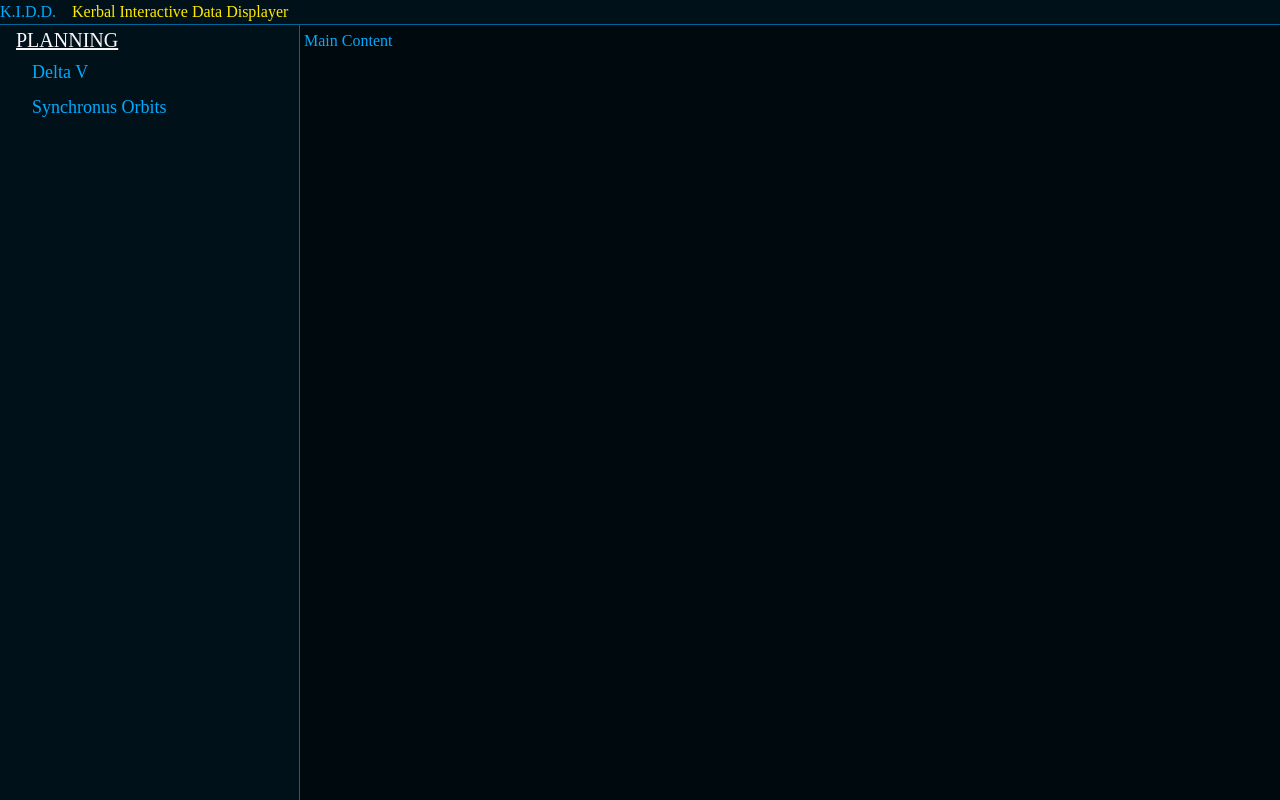
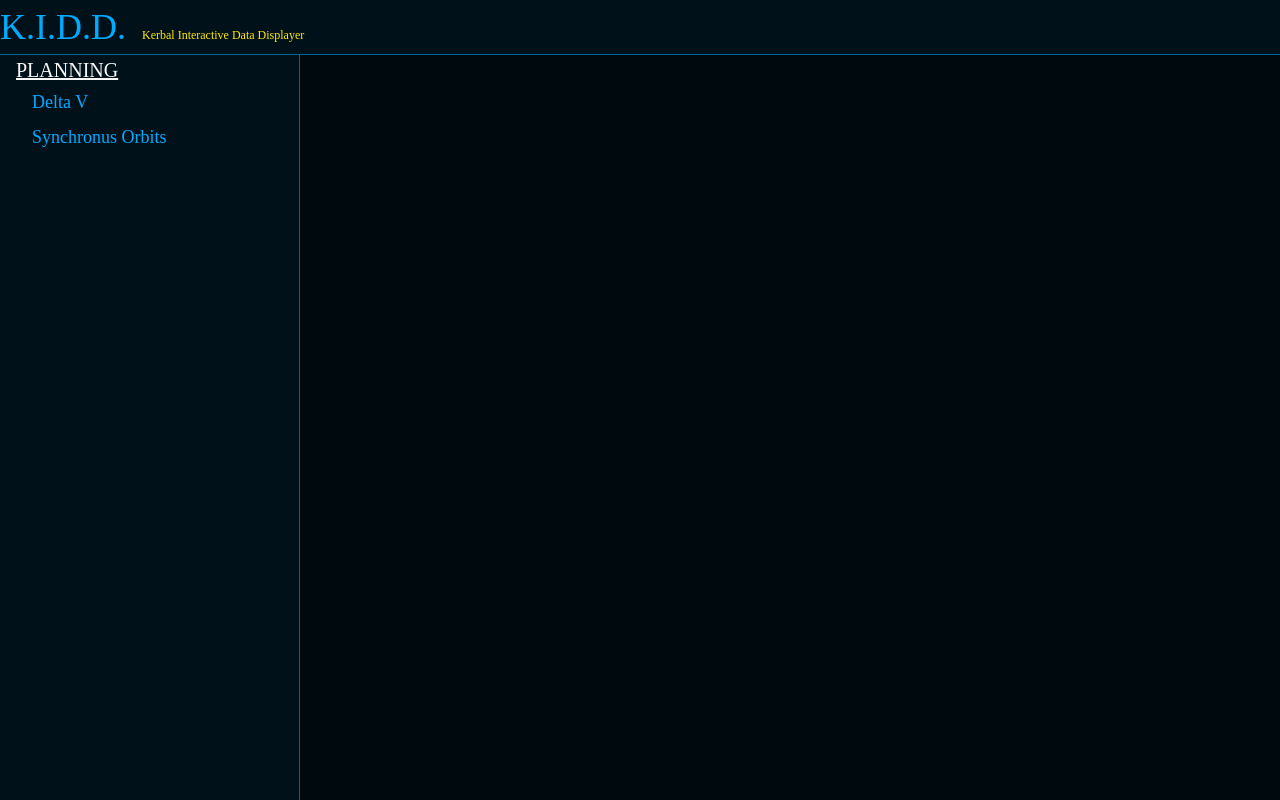
Before and after one commit to aaron-edwards/kidd, a React (Vite) app: page / in a window 1280 px wide. Built offline with nearby package versions, Linux system fonts and the light colour scheme; a small style sheet from the web is missing.

Commit message:
Basic routing

```diff
--- a/src/App.tsx
+++ b/src/App.tsx
@@ -1,7 +1,10 @@
 import { Grid, GridItem } from "@chakra-ui/react";
+import { Route, Switch } from "wouter";
 
 import Header from "./components/Header";
 import { SideMenu } from "./components/Menu";
+import DeltaVPage from "./pages/deltav";
+import SynchronusOrbitsPage from "./pages/synchronous";
 
 function App() {
   return (
@@ -31,7 +34,10 @@ function App() {
         <SideMenu />
       </GridItem>
       <GridItem area="main" padding="1">
-        Main Content
+        <Switch>
+          <Route path="/deltav" component={DeltaVPage} />
+          <Route path="/synchronus-orbits" component={SynchronusOrbitsPage} />
+        </Switch>
       </GridItem>
     </Grid>
   );
--- a/src/components/Header.tsx
+++ b/src/components/Header.tsx
@@ -1,23 +1,15 @@
 /** @jsxImportSource @emotion/react */
 
-import { Heading as H, Box } from "@chakra-ui/react";
+import { Heading as H, Text, Box } from "@chakra-ui/react";
 
 export default function Header() {
   return (
-    <Box
-      as="header"
-      fontFamily="Equinox Regular"
-      width="100%"
-      display="flex"
-      alignItems="baseline"
-      gap="1em"
-      bg="primary.bg2"
-    >
-      <H as="h1" size="xl">
+    <Box as="header">
+      <H as="h1" fontSize="4xl">
         K.I.D.D.
-      </H>
-      <H as="h2" size="sm" colorScheme="secondary">
-        Kerbal Interactive Data Displayer
+        <Text as="span" fontSize="xs" colorScheme="secondary" marginLeft="4">
+          Kerbal Interactive Data Displayer
+        </Text>
       </H>
     </Box>
   );
--- a/src/components/Menu/SideMenu.tsx
+++ b/src/components/Menu/SideMenu.tsx
@@ -1,12 +1,12 @@
 import { Box } from "@chakra-ui/react";
 
 import MenuContent from "./MenuContent";
-import routes from "./routes";
+import routeGroups from "./routes";
 
 export default function NavMenu() {
   return (
     <Box aria-label="Main Navigation" as="nav">
-      <MenuContent routes={routes} />
+      <MenuContent routes={routeGroups} />
     </Box>
   );
 }
--- a/src/components/Menu/routes.ts
+++ b/src/components/Menu/routes.ts
@@ -1,13 +1,15 @@
 import { type RouteGroup } from "./types";
 
-const routes: RouteGroup[] = [
+const routeGroups: RouteGroup[] = [
   {
     name: "Planning",
     routes: [
-      { name: "Delta V", link: "/planning/deltav" },
-      { name: "Synchronus Orbits", link: "/planning/synchronus" },
+      { name: "Delta V", link: "/deltav" },
+      { name: "Synchronus Orbits", link: "/synchronus-orbits" },
     ],
   },
 ];
 
-export default routes;
+export default routeGroups;
+
+export const routes = routeGroups.flatMap((routeGroup) => routeGroup.routes);
--- a/src/theme/index.ts
+++ b/src/theme/index.ts
@@ -6,6 +6,19 @@ const Heading = defineStyleConfig({
   baseStyle: {
     fontFamily: "Equinox Regular",
   },
+  variants: {
+    default: (props) => ({
+      color: props.theme.colors[props.colorScheme]?.main,
+    }),
+  },
+  defaultProps: {
+    colorScheme: "primary",
+    variant: "default",
+  },
+});
+
+const Text = defineStyleConfig({
+  baseStyle: {},
   variants: {
     default: (props) => ({
       color: props.theme.colors[props.colorScheme]?.main,
@@ -91,7 +104,11 @@ const theme = extendBaseTheme({
       },
     },
   },
-  components: { Heading, Link },
+  components: {
+    Heading,
+    Link,
+    Text,
+  },
 });
 
 export default theme;
```
Also changed, not shown: src/types/types.d.ts (+10 -1 lines).
